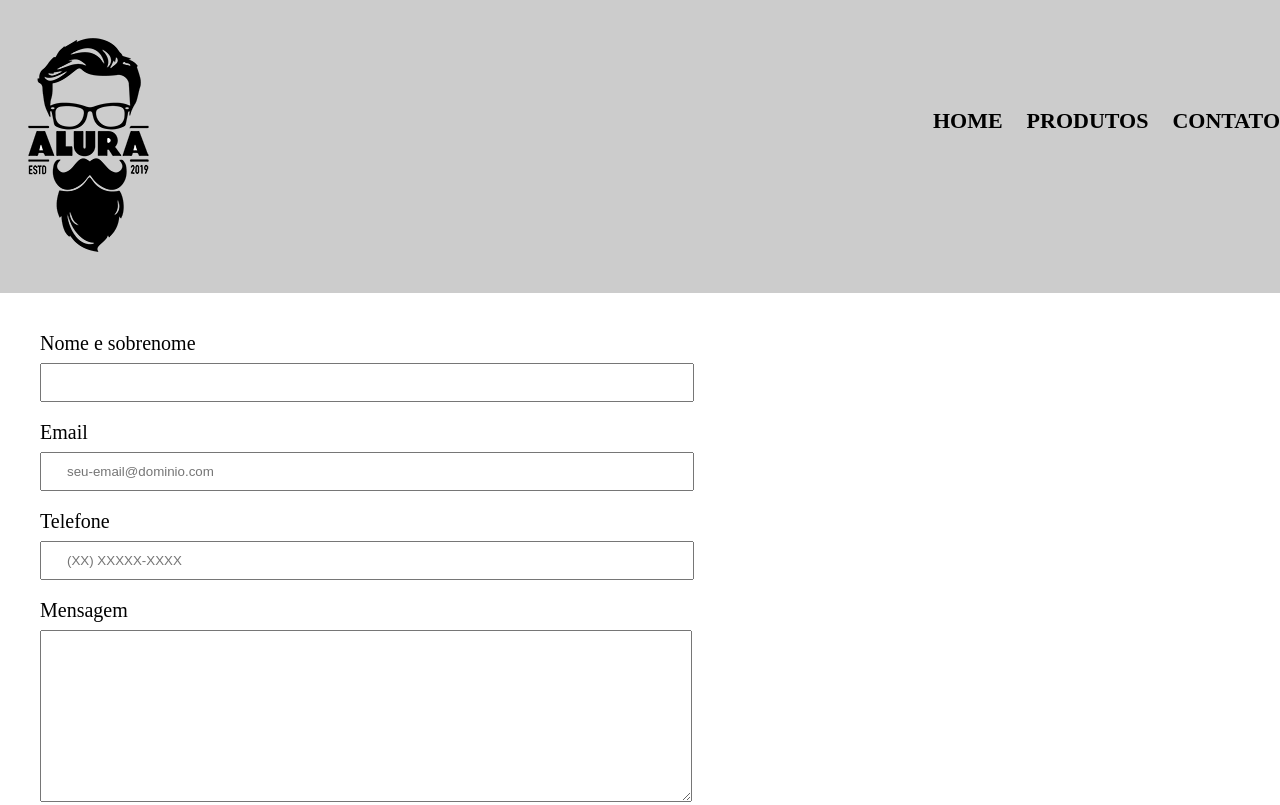
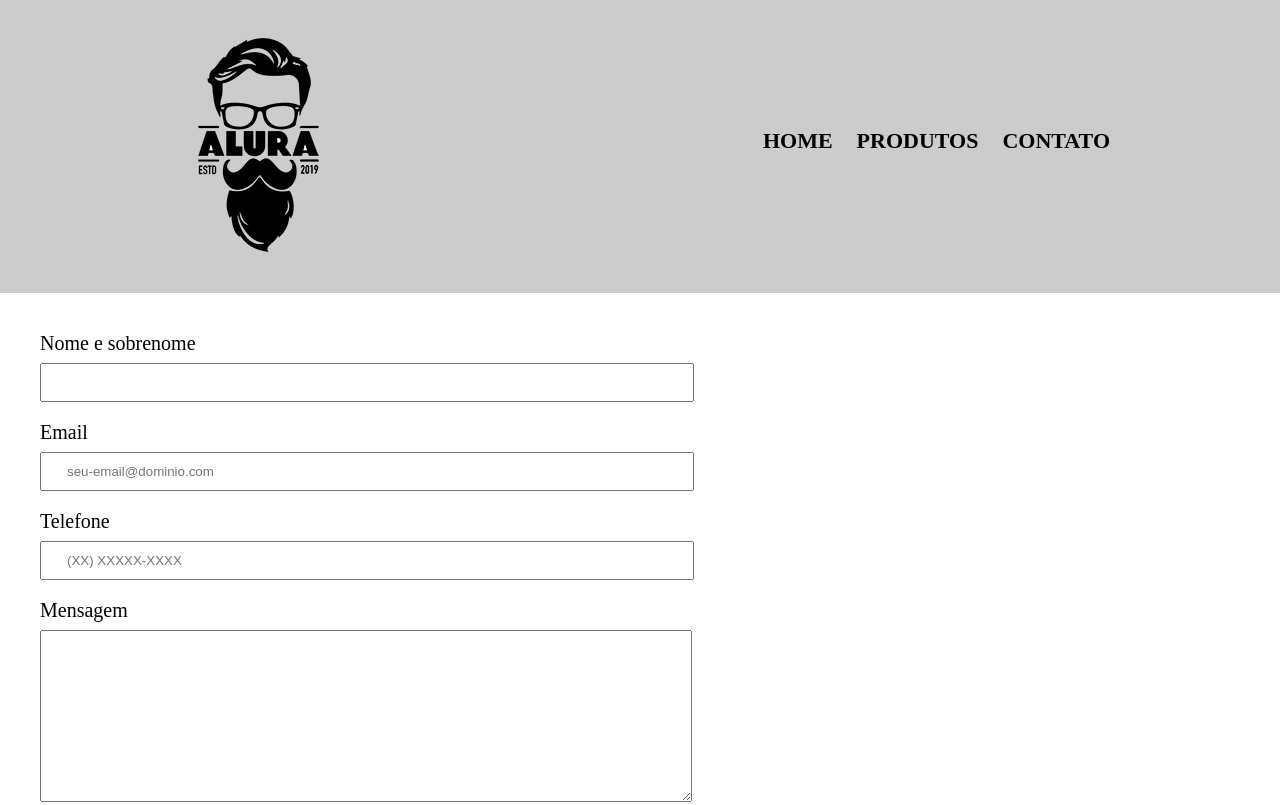
Before and after one commit to IvanConsalter/Formacao_ONE_FrontEnd, a plain HTML site: page 03_HTML5_CSS3_parte03/aulas/contato.html in a window 1280 px wide. Shown: the top 805 px of the page. Drawn offline with Linux system fonts and the light colour scheme.

Commit message:
arrumando o header

```diff
--- a/03_HTML5_CSS3_parte03/aulas/contato.html
+++ b/03_HTML5_CSS3_parte03/aulas/contato.html
@@ -8,7 +8,7 @@
 </head>
 <body>
 	<header>
-		<div class="caixa">
+		<div class="box">
 			<h1>
 				<img src="images/logo.png" alt="logo Barbearia Alura">
 				<nav>
```
